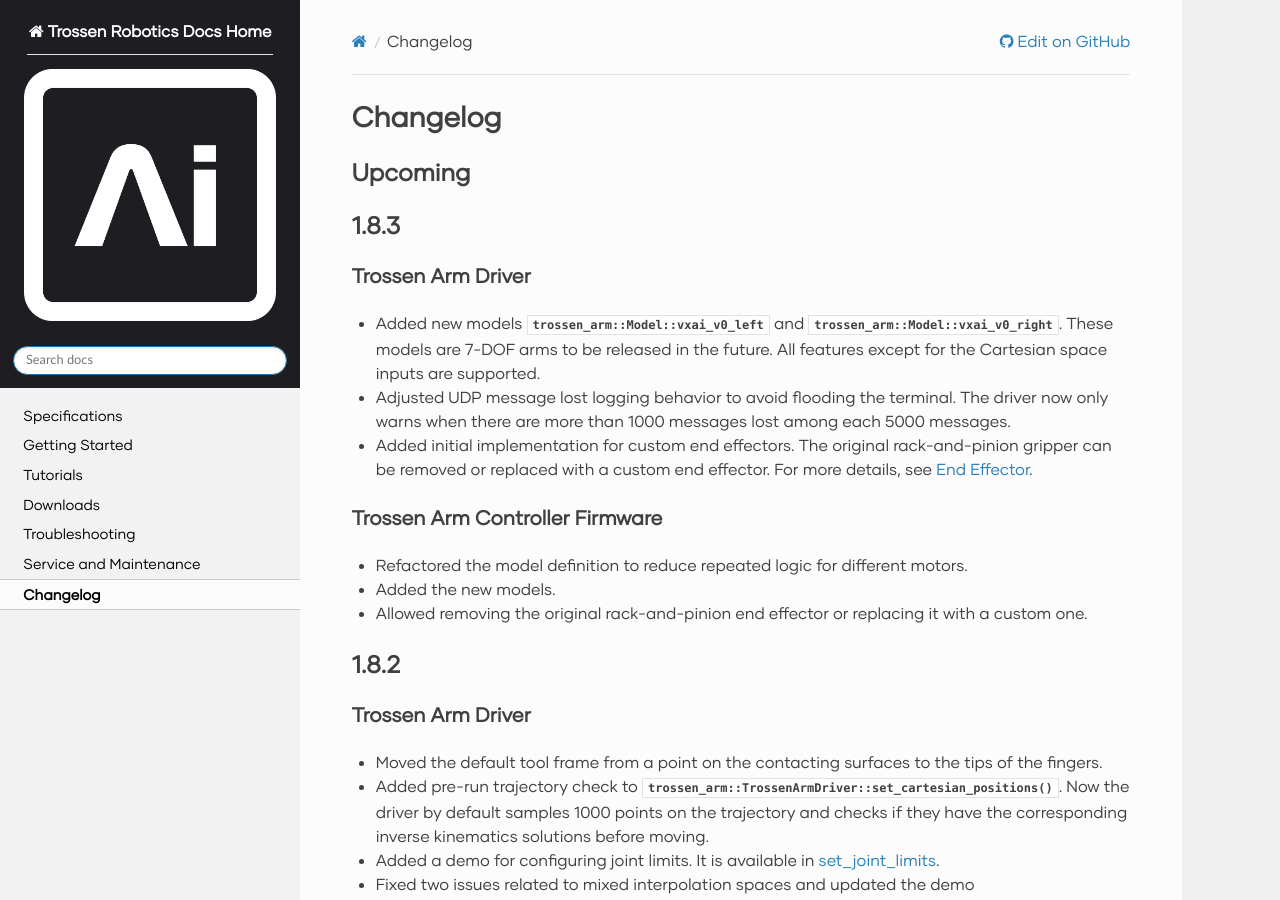
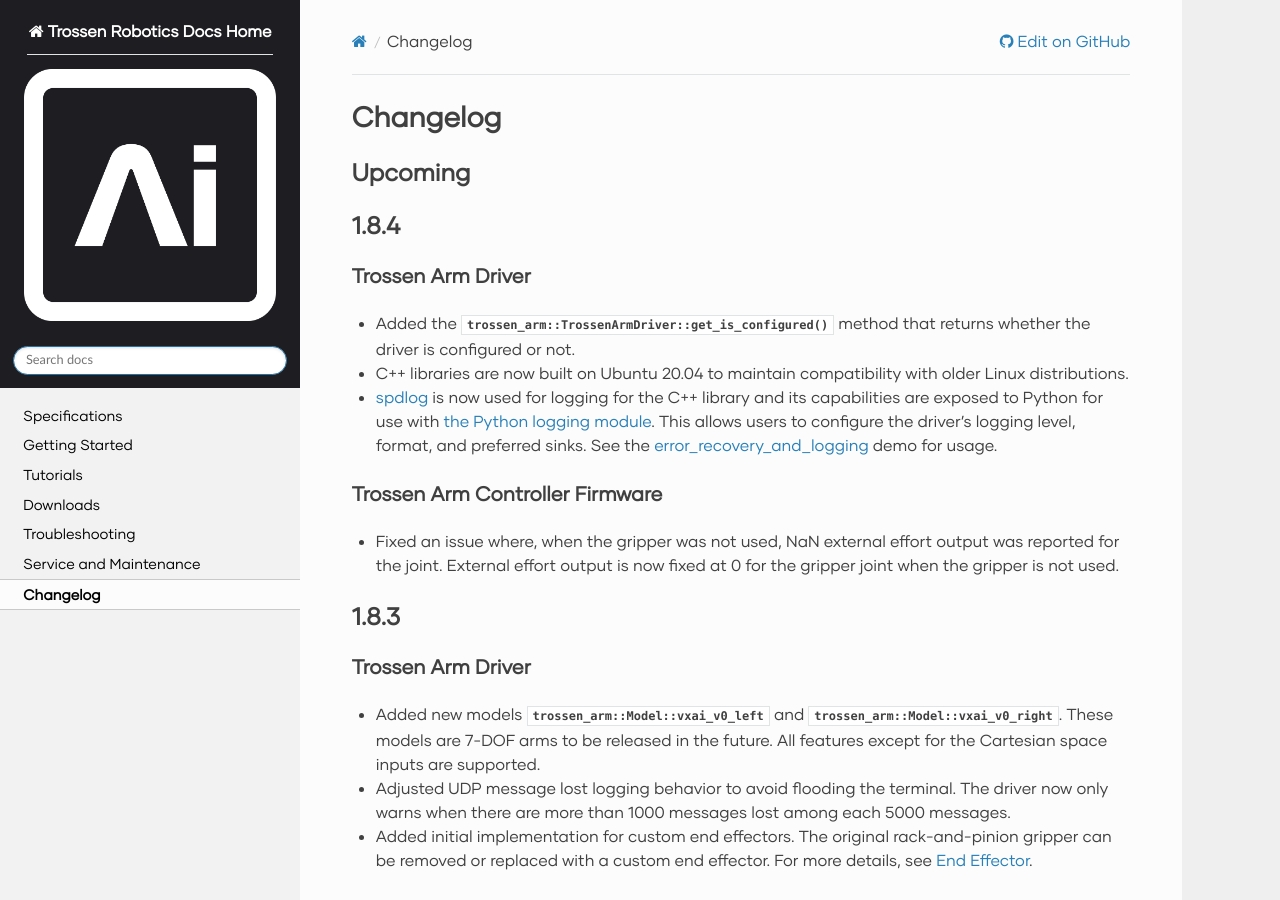
Before and after one commit to TrossenRobotics/trossen_arm, a Sphinx documentation site: the page built from docs/changelog.rst, in a window 1280 px wide and 900 px high. Built offline with Sphinx 7.4.7 and the Read the Docs theme 3.1.0, drawn with Linux system fonts in a browser that asks for light colours; some web fonts are replaced; pages that are not in the unit, such as notebooks, are missing from menus.

Commit message:
Add 1.8.4 driver, firmware changelogs

```diff
--- a/docs/changelog.rst
+++ b/docs/changelog.rst
@@ -4,6 +4,24 @@ Changelog
 
 Upcoming
 ========
+
+1.8.4
+=====
+
+Trossen Arm Driver
+------------------
+
+- Added the :func:`trossen_arm::TrossenArmDriver::get_is_configured` method that returns whether the driver is configured or not.
+- C++ libraries are now built on Ubuntu 20.04 to maintain compatibility with older Linux distributions.
+- `spdlog <https://github.com/gabime/spdlog>`_ is now used for logging for the C++ library and its capabilities are exposed to Python for use with `the Python logging module <https://docs.python.org/3/library/logging.html>`_.
+  This allows users to configure the driver's logging level, format, and preferred sinks.
+  See the :ref:`getting_started/demo_scripts:`error_recovery_and_logging`_` demo for usage.
+
+Trossen Arm Controller Firmware
+-------------------------------
+
+- Fixed an issue where, when the gripper was not used, NaN external effort output was reported for the joint.
+  External effort output is now fixed at 0 for the gripper joint when the gripper is not used.
 
 1.8.3
 =====
```
Also changed, not shown: docs/getting_started/demo_scripts.rst (+4 -4 lines).
